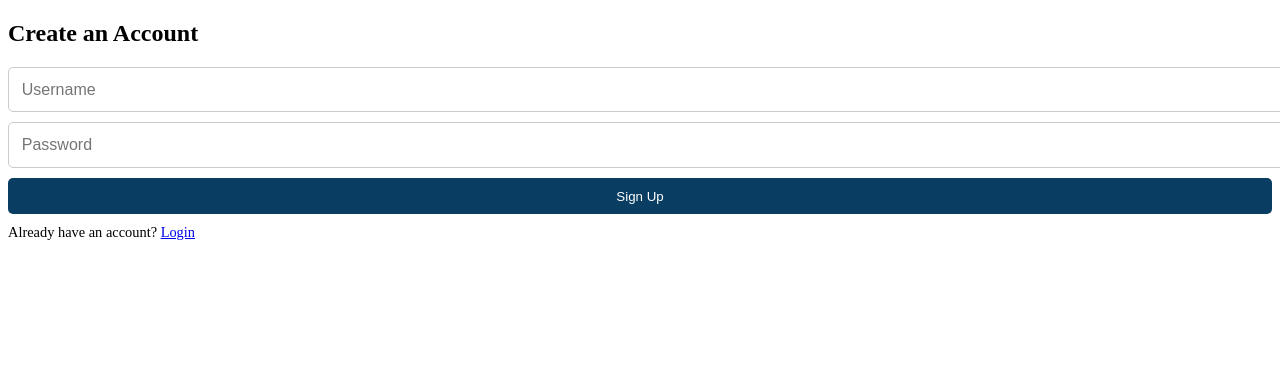
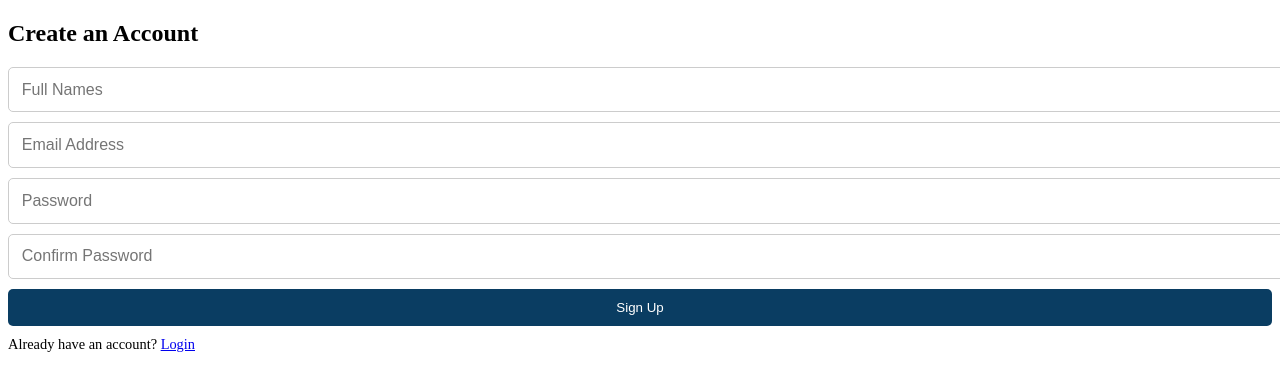
Before and after one commit to LutendoMuthala/insightsHub, a plain HTML site: page signup.html in a window 1280 px wide. Drawn offline with Linux system fonts and the light colour scheme.

```diff
--- a/signup.html
+++ b/signup.html
@@ -8,12 +8,17 @@
 <body class="login-page">
   <div class="login-container">
     <h2>Create an Account</h2>
-    <input type="text" id="newUsername" placeholder="Username">
-    <input type="password" id="newPassword" placeholder="Password">
+
+    <input type="text" id="newUsername" placeholder="Full Names" required>
+    <input type="email" id="newEmail" placeholder="Email Address" required>
+    <input type="password" id="newPassword" placeholder="Password" required>
+    <input type="password" id="confirmPassword" placeholder="Confirm Password" required>
+
     <button onclick="signUp()">Sign Up</button>
+
     <p>Already have an account? <a href="index.html">Login</a></p>
   </div>
 
-  <script src="auth.js"></script>
+  <script src="js/auth.js"></script>
 </body>
 </html>
```
